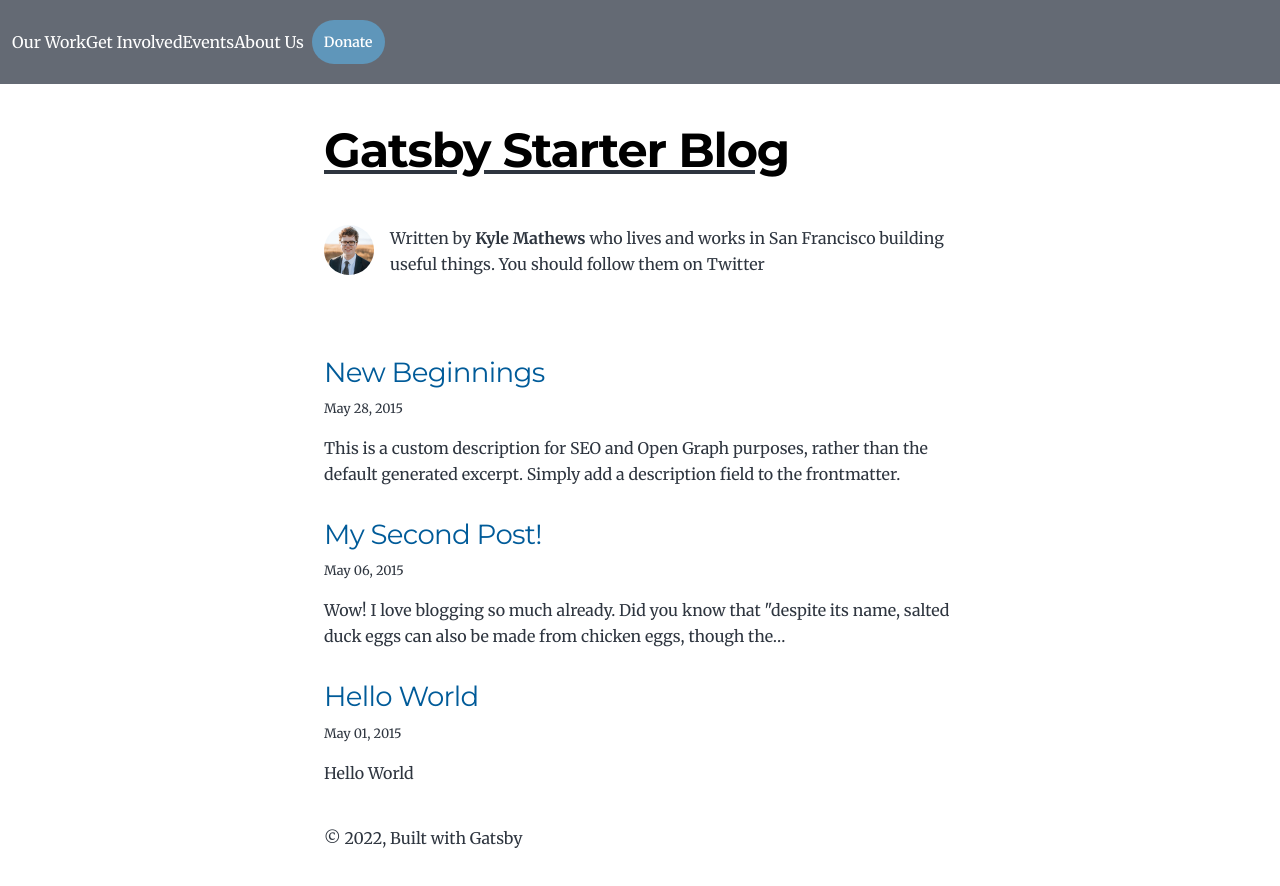
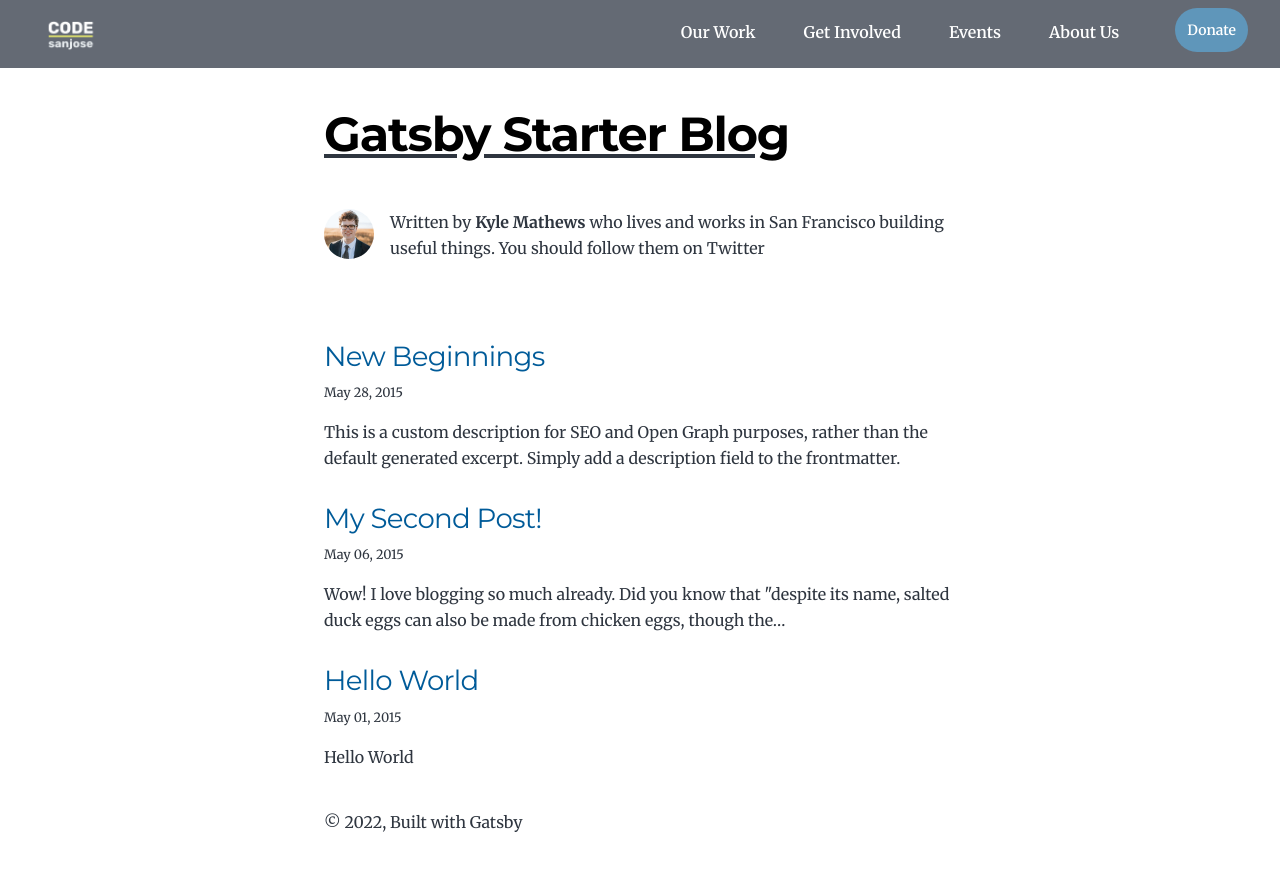
Before and after one commit to AndresF97/CodeSJTemplates, a Gatsby site: page / in a window 1280 px wide. Built offline with nearby package versions, Linux system fonts and the light colour scheme; Gatsby itself is replaced by a stand-in of ours.

Commit message:
got most of the layout done with the image working correctly

```diff
--- a/src/components/navbar.js
+++ b/src/components/navbar.js
@@ -1,35 +1,47 @@
 import React from "react";
 import { Link } from "gatsby"
+import { StaticImage } from "gatsby-plugin-image";
 
 
 const Navbar = () =>{
     return(
     <>
-        <div className="navContainer">
             <nav
-            className="flex items-center p-3 flex-wrap"
-            >
-                <div>
+            className="navContainer md:flex md:items-center md:justify-between"
+            >   <div>
+                    <span>
+                        <StaticImage
+                            className="ml-10"
+                            src="../images/CodeForSanJose.png"
+                            layout="fixed"
+                            alt="Code For San Jose Logo"
+                            quality={95}
+                            height={35}
+                        />
+                    </span>
+                </div>
+            <ul className="md:flex md:item-center">
+                <li className="mx-6 mt-5 font-semibold ourWork">
                     <Link>Our Work</Link>
-                </div>
-                <div>
+                </li>
+                <li className="mx-6 mt-5 font-semibold">
                     <Link>Get Involved</Link>
-                </div>
-                <div>
+                </li>
+                <li className="mx-6 mt-5 font-semibold">
                     <Link>Events</Link>
-                </div>
-                <div>
+                </li>
+                <li className="mx-6 mt-5 font-semibold">
                     <Link>About Us</Link>
-                </div>
-                <div>
+                </li>
+                <li className="mx-6">
                     <Link>
                     <button className="text-white m-2 p-3 font-semibold text-sm rounded-full donate">
                         Donate
                     </button>
                     </Link>
-                </div>
+                </li>
+            </ul>
             </nav>
-        </div>
         </>
     )
 }
--- a/src/styles/global.css
+++ b/src/styles/global.css
@@ -11,4 +11,8 @@
 .navContainer{
     background-color: #646a74;
     color: white;
+    padding: 0%;
 }
+.ourWork:hover{
+    color: #d2d3d4;
+}
```
